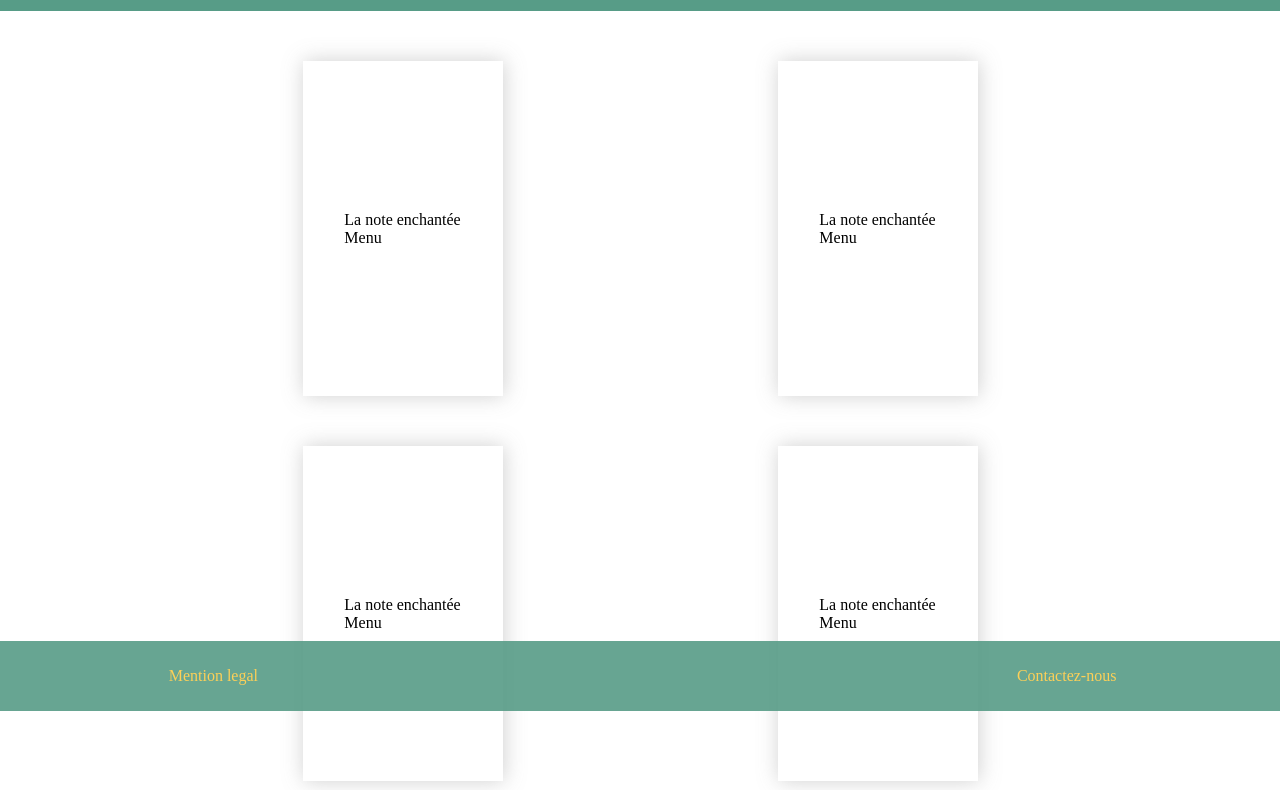
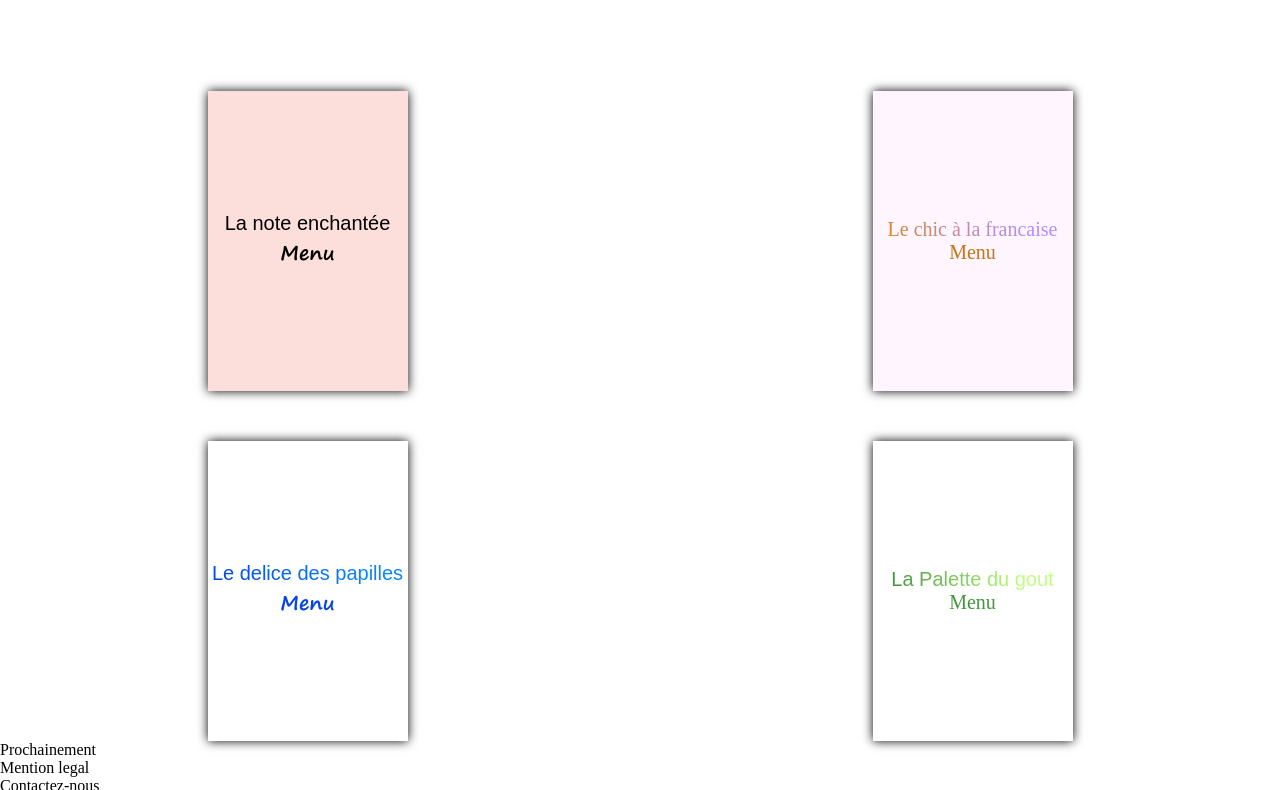
Before and after one commit to Thankcoeur/mon-projet3, a plain HTML site: page index.html in a window 1280 px wide. Shown: the part 89-879 px from the top of the page. Drawn offline with Linux system fonts and the light colour scheme; a web font is replaced by a local one.

Commit message:
maxime.fedou 220220 1757

```diff
--- /dev/null
+++ b/_Layout.scss
@@ -0,0 +1,91 @@
+.body {
+  width: 100%;
+  height: 100%;
+  display: grid;
+}
+
+nav {
+  @include item-center;
+  background-color: $bc-main;
+  height: 80px;
+  margin-bottom: 100px;
+  .texte {
+    color: $tc-main;
+    font-size: 23px;
+  }
+}
+
+.menuContainer {
+  display: grid;
+  grid-template-columns: 1fr 1fr;
+  grid-template-rows: auto;
+  grid-gap: 50px;
+  .menu {
+      font-size: 20px;
+    @include item-center;
+
+    .content {
+      @include item-center;
+      width: 200px;
+      height: 300px;
+      box-shadow: 0px 0px 10px black;
+      &:hover {
+        box-shadow: 0px 0px 20px black;
+      }
+
+      .titre,
+      .texte {
+        text-align: center;
+      }
+    }
+  }
+}
+
+.menu-1 {
+  .content {
+    background-color: $bc-menu-1;
+  }
+  .titre {
+    @include mang;
+  }
+  .texte {
+    @include segeo;
+  }
+}
+
+.menu-2 {
+  .content {
+    background-color: $bc-menu-2;
+    .texte {
+      color: $tc-menu-2;
+    }
+    .titre {
+      @include texte-gradient(rgb(216, 133, 46), rgb(180, 141, 250));
+    }
+  }
+}
+
+.menu-3 {
+  .texte {
+    @include segeo;
+    color: rgb(6, 69, 229);
+  }
+  .titre {
+    @include texte-gradient(rgb(6, 69, 229), rgb(8, 135, 251));
+    @include mang;
+    &:first-letter {
+      text-transform: uppercase;
+    }
+  }
+}
+
+.menu-4 {
+  .titre {
+    @include mang;
+    @include texte-gradient(rgb(66,151,60),rgb(191,255,126)) ;
+  }
+  .texte {
+
+    color : rgb(66,151,60) ;
+  }
+}
--- /dev/null
+++ b/_base.scss
@@ -0,0 +1,5 @@
+body {
+    margin: 0;
+    padding: 0;
+    cursor: context-menu;
+  }
--- /dev/null
+++ b/_mixin.scss
@@ -0,0 +1,22 @@
+@mixin item-center {
+    display : flex ;
+    align-items: center;
+    justify-content: center ;
+
+
+    }
+
+    @mixin texte-gradient ($couleur1,$couleur2) {
+        background: -webkit-linear-gradient(0deg, $couleur1 0%, $couleur2 80%);
+        -webkit-background-clip: text;
+        -webkit-text-fill-color: transparent;
+
+
+    }
+
+    @mixin grid($val1) {
+    display: grid ;
+    grid-template-columns: $val1;
+
+
+    }
--- /dev/null
+++ b/_police.scss
@@ -0,0 +1,16 @@
+@import url('https://fonts.googleapis.com/css?family=Zhi+Mang+Xing&display=swap');
+@font-face {
+  font-family: "Segoe Print";
+  src: url("segoe.ttf") format("truetype");
+}
+
+@mixin mang {
+  font-family: 'Zhi Mang Xing',sans-serif ;
+
+
+}
+
+@mixin segeo {
+  font-family:  "Segoe Print",sans-serif ;
+
+}
--- /dev/null
+++ b/_variable.scss
@@ -0,0 +1,5 @@
+$bc-menu-1 :  rgb(252,223,219) ;
+$bc-menu-2 :  rgb(255,245,254) ;
+$bc-main :  rgb(87,156,135) ;
+$tc-main : rgb(253,203,70) ;
+$tc-menu-2 : rgb(199,116,18) ;
--- a/index.html
+++ b/index.html
@@ -13,36 +13,36 @@
         <nav>
             <div class="texte">Ohmyfood</div>
         </nav>
-        <section class="mainContainer">
-            <section class="menu">
-                <div class="menu-container">
-                    <div class="item">
-                        <div class="titre">La note enchantée</div>
-                        <div class="texte-menu">Menu</div>
+        <section class="menuContainer">
+            <section class="menu menu-1">
+                <div class="content">
+                    <div class="items">
+                        <div class="titre "><span class="note">La note enchantée</span></div>
+                        <div class="texte">Menu</div>
                     </div>
                 </div>
             </section>
-            <section class="menu">
-                <div class="menu-container">
-                    <div class="item">
-                        <div class="titre">La note enchantée</div>
-                        <div class="texte-menu">Menu</div>
+            <section class="menu menu-2">
+                <div class="content">
+                    <div class="items">
+                        <div class="titre">Le chic à la francaise</div>
+                        <div class="texte">Menu</div>
                     </div>
                 </div>
             </section>
-            <section class="menu">
-                <div class="menu-container">
-                    <div class="item">
-                        <div class="titre">La note enchantée</div>
-                        <div class="texte-menu">Menu</div>
+            <section class="menu menu-3">
+                <div class="content">
+                    <div class="items">
+                        <div class="titre">Le delice des papilles</div>
+                        <div class="texte">Menu</div>
                     </div>
                 </div>
             </section>
-            <section class="menu">
-                <div class="menu-container">
-                    <div class="item">
-                        <div class="titre">La note enchantée</div>
-                        <div class="texte-menu">Menu</div>
+            <section class="menu menu-4">
+                <div class="content">
+                    <div class="items">
+                        <div class="titre">La Palette du gout</div>
+                        <div class="texte">Menu</div>
                     </div>
                 </div>
             </section>
@@ -50,12 +50,11 @@
         </section>
         <footer>
             <section class="prochainement">
-                <div class="prochainement-item"><span>Prochainement</span>  </div>
+                <div class="items">Prochainement</div>
             </section>
             <div class="mention">
-
-                <div class="mention-legal flex-center"><span>Mention legal</span> </div>
-                <div class="mention-contact flex-center">  <span>Contactez-nous</span> </div>
+                <div class="legal "><span>Mention legal</span> </div>
+                <div class="contact "> <span>Contactez-nous</span> </div>
             </div>
         </footer>
     </div>
--- /dev/null
+++ b/style.scss
@@ -0,0 +1 @@
+@import 'variable','police','base','mixin','Layout';
```
Also changed, not shown: note.svg (added), segoe.ttf (added), style.css, 2 other files.
